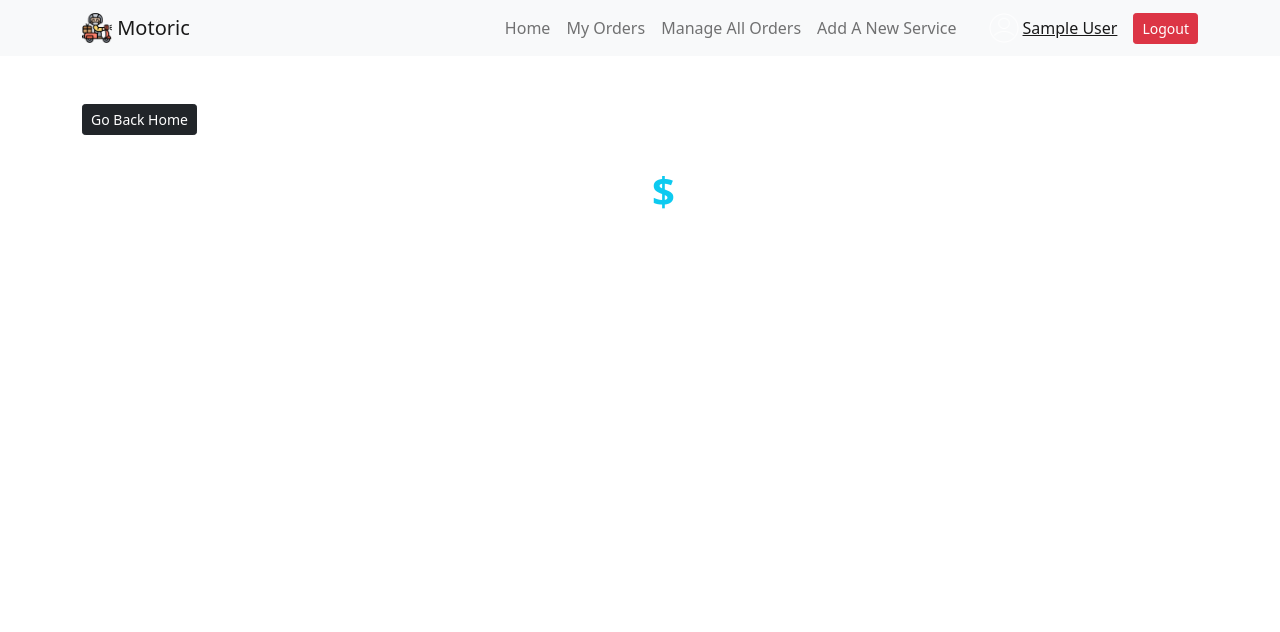
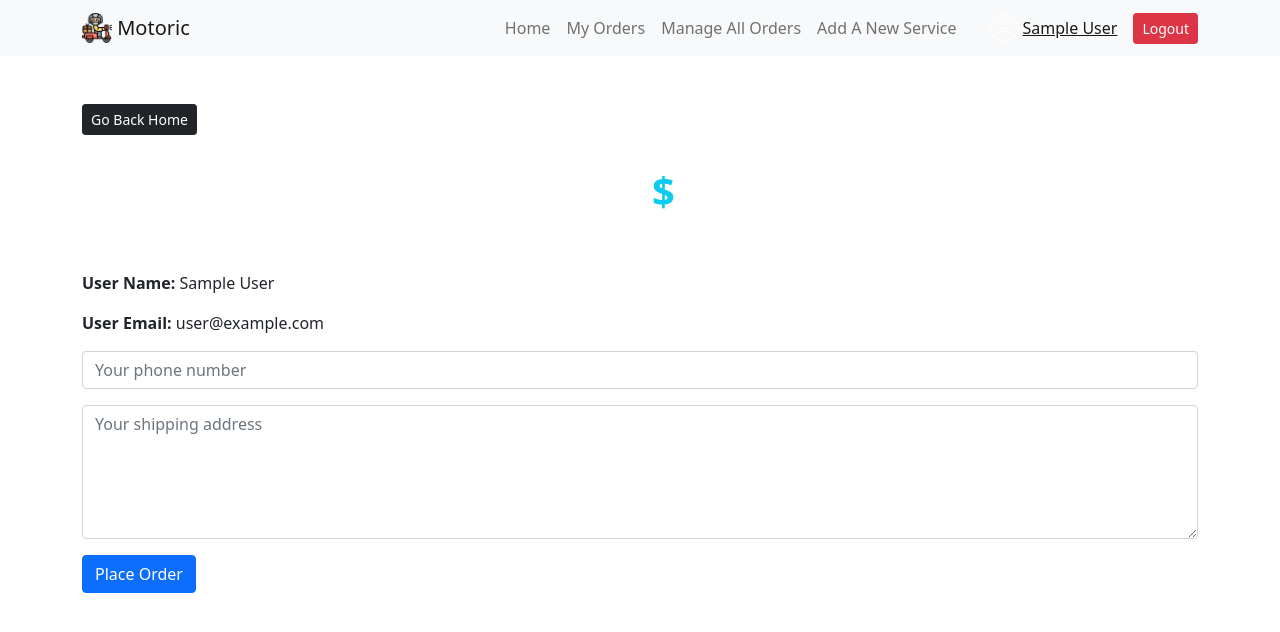
Before and after one commit to tohirRaihan/motoric-client, a React (Create React App) app: page /purchase/1 in a window 1280 px wide. Shown: the top 632 px of the page. Built offline with nearby package versions, Linux system fonts and the light colour scheme; no server answers; sample sign-in values are in the browser's storage.

Commit message:
placeorderform component added

```diff
--- a/src/Pages/PurchaseCar/CarDetails/CarDetails.js
+++ b/src/Pages/PurchaseCar/CarDetails/CarDetails.js
@@ -3,8 +3,7 @@ import { useState } from 'react';
 import { Col, Container, Image, Row } from 'react-bootstrap';
 import { Link, useParams } from 'react-router-dom';
 
-const CarDetails = () => {
-    const [car, setCar] = useState({});
+const CarDetails = ({car, setCar}) => {
     const { carId } = useParams();
 
     // GET car API
--- /dev/null
+++ b/src/Pages/PurchaseCar/PlaceOrderForm/PlaceOrderForm.js
@@ -0,0 +1,74 @@
+import React, { useRef } from 'react';
+import { Button, Container, Form } from 'react-bootstrap';
+import useAuth from '../../../hooks/useAuth';
+
+const PlaceOrderForm = ({car}) => {
+    const { user } = useAuth();
+    const phoneRef = useRef();
+    const addressRef = useRef();
+
+    // Place a new order --------------------------------------------------
+    const handleOrder = (event) => {
+        event.preventDefault();
+        const phone = phoneRef.current.value;
+        const address = addressRef.current.value;
+        const newOrder = {
+            phone,
+            address,
+            userId: user.uid,
+            userEmail: user.email,
+            serviceId: car._id,
+            status: 'pending'
+        };
+        // POST new order API
+        fetch('https://secure-badlands-19900.herokuapp.com/orders', {
+            method: 'POST',
+            body: JSON.stringify(newOrder),
+            headers: {
+                'Content-Type': 'application/json'
+            }
+        })
+            .then((res) => res.json())
+            .then((data) => {
+                if (data.insertedId) {
+                    alert('Order placed successfully!');
+                    event.target.reset();
+                } else {
+                    alert('Something went wrong please try again');
+                }
+                console.log(data);
+            });
+    };
+    return (
+        <Container>
+            <p>
+                <span className="fw-bold">User Name:</span> {user.displayName}
+            </p>
+            <p>
+                <span className="fw-bold">User Email:</span> {user.email}
+            </p>
+            <Form onSubmit={handleOrder}>
+                <Form.Group className="mb-3" controlId="phoneNumbeer">
+                    <Form.Control
+                        type="text"
+                        placeholder="Your phone number"
+                        ref={phoneRef}
+                    />
+                </Form.Group>
+                <Form.Group className="mb-3" controlId="shippingAddress">
+                    <Form.Control
+                        as="textarea"
+                        rows={5}
+                        placeholder="Your shipping address"
+                        ref={addressRef}
+                    />
+                </Form.Group>
+                <Button variant="primary" type="submit">
+                    Place Order
+                </Button>
+            </Form>
+        </Container>
+    );
+};
+
+export default PlaceOrderForm;
--- a/src/Pages/PurchaseCar/PurchaseCar/PurchaseCar.js
+++ b/src/Pages/PurchaseCar/PurchaseCar/PurchaseCar.js
@@ -1,13 +1,20 @@
-import React from 'react';
+import React, { useState } from 'react';
 import Navigation from '../../Shared/Navigation/Navigation';
 import CarDetails from '../CarDetails/CarDetails';
+import PlaceOrderForm from '../PlaceOrderForm/PlaceOrderForm';
 
 const PurchaseCar = () => {
+    const [car, setCar] = useState({});
+
     return (
         <>
             <Navigation />
             <section className="car-details my-5">
-                <CarDetails />
+                <CarDetails car={car} setCar={setCar} />
+            </section>
+
+            <section className="place-order">
+                <PlaceOrderForm car={car} />
             </section>
         </>
     );
```
